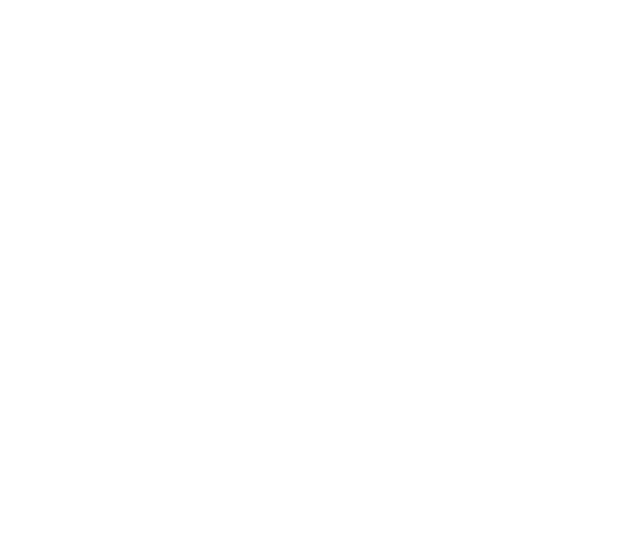
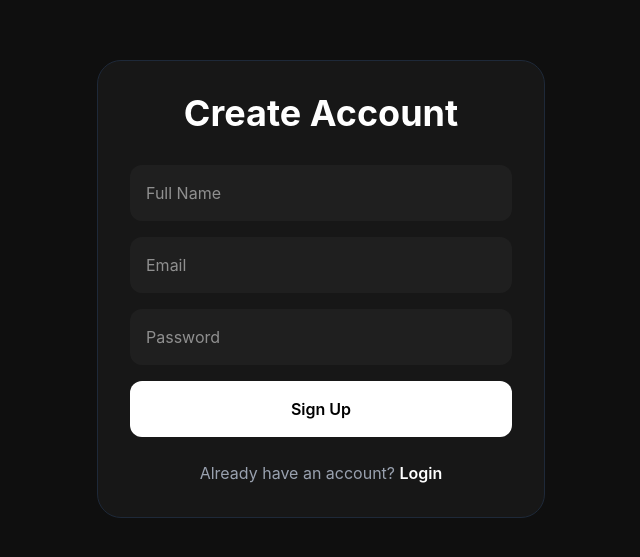
Before and after one commit to AksharaAvasthi-github/AI-Shopping-agent, a React (Vite) app: page /signup in a window 1280 px wide. Before the commit this address had no page. Shown: the part 111-668 px from the top of the page, without its empty margins (319-959 px from the left). Built offline with nearby package versions, Linux system fonts and the light colour scheme.

Commit message:
Persist chat history using local storage

```diff
--- a/src/App.jsx
+++ b/src/App.jsx
@@ -1,4 +1,4 @@
-import { useState, useRef } from "react";
+import { useState, useRef, useEffect } from "react";
 import { Routes, Route } from "react-router-dom";
 import LandingPage from "./pages/LandingPage.jsx";
 import TypingIndicator from "./components/TypingIndicator.jsx";
@@ -11,18 +11,28 @@ import SavedPage from "./pages/SavedPage.jsx";
 import HistoryPage from "./pages/HistoryPage.jsx";
 import CheckoutPage from "./pages/CheckoutPage.jsx";
 import ComparisonModal from "./components/ComparisonModal.jsx";
+import LoginPage from "./pages/LoginPage.jsx";
+import SignupPage from "./pages/SignupPage.jsx";
 
 export default function App() {
 
   const [input, setInput] = useState("");
   const [loading, setLoading] = useState(false);
 
-  const [messages, setMessages] = useState([
-    {
-      sender: "ai",
-      text: "Hi! What product are you looking for today?",
-    },
-  ]);
+  const [messages, setMessages] = useState(() => {
+
+  const savedMessages =
+    localStorage.getItem("chatMessages");
+
+  return savedMessages
+    ? JSON.parse(savedMessages)
+    : [
+        {
+          sender: "ai",
+          text: "Hi! What product are you looking for today?",
+        },
+      ];
+});
 
   const [products, setProducts] = useState([]);
   const [showComparison, setShowComparison] =
@@ -36,6 +46,14 @@ export default function App() {
   "Headphones",
   "Gaming",
 ];
+useEffect(() => {
+
+  localStorage.setItem(
+    "chatMessages",
+    JSON.stringify(messages)
+  );
+
+}, [messages]);
   const recognitionRef = useRef(null);
   const handleVoiceSearch = () => {
 
@@ -343,6 +361,15 @@ export default function App() {
     </div>
   }
 />
+<Route
+  path="/login"
+  element={<LoginPage />}
+/>
+
+<Route
+  path="/signup"
+  element={<SignupPage />}
+/>
 
   </Routes>
 );
--- a/src/components/Sidebar.jsx
+++ b/src/components/Sidebar.jsx
@@ -12,9 +12,15 @@ export default function Sidebar() {
         AI Shop
       </h1>
 
-      <button className="bg-white text-black rounded-lg py-2 px-4 mb-4">
-        + New Chat
-      </button>
+      <button
+  onClick={() => {
+    localStorage.removeItem("chatMessages");
+    window.location.reload();
+  }}
+  className="bg-white text-black rounded-lg py-2 px-4 mb-4"
+>
+  + New Chat
+</button>>
 
       <div className="flex flex-col gap-3 text-gray-300">
 
--- a/src/pages/LandingPage.jsx
+++ b/src/pages/LandingPage.jsx
@@ -12,16 +12,15 @@ export default function LandingPage() {
     AI Shop
   </h1>
 
-        <Link to="/app">
+  <Link to="/login">
 
-          <button className="bg-white text-black px-6 py-2 rounded-xl font-semibold">
-            Launch App
+    <button className="bg-white text-black px-6 py-2 rounded-xl font-semibold hover:bg-gray-200 transition">
+      Login
     </button>
 
   </Link>
 
 </nav>
-
       {/* Hero Section */}
       <div className="max-w-6xl mx-auto px-8 py-24 text-center">
 
--- /dev/null
+++ b/src/pages/LoginPage.jsx
@@ -0,0 +1,51 @@
+import { Link } from "react-router-dom";
+
+export default function LoginPage() {
+
+  return (
+    <div className="min-h-screen bg-[#0f0f0f] text-white flex items-center justify-center p-6">
+
+      <div className="w-full max-w-md bg-[#171717] border border-gray-800 rounded-3xl p-8">
+
+        <h1 className="text-4xl font-bold mb-8 text-center">
+          Welcome Back
+        </h1>
+
+        <div className="space-y-4">
+
+          <input
+            type="email"
+            placeholder="Email"
+            className="w-full bg-[#1f1f1f] rounded-xl px-4 py-4 outline-none"
+          />
+
+          <input
+            type="password"
+            placeholder="Password"
+            className="w-full bg-[#1f1f1f] rounded-xl px-4 py-4 outline-none"
+          />
+
+          <button className="w-full bg-white text-black py-4 rounded-xl font-semibold">
+            Login
+          </button>
+
+        </div>
+
+        <p className="text-gray-400 text-center mt-6">
+
+          Don’t have an account?{" "}
+
+          <Link
+            to="/signup"
+            className="text-white font-semibold"
+          >
+            Sign Up
+          </Link>
+
+        </p>
+
+      </div>
+
+    </div>
+  );
+}
--- /dev/null
+++ b/src/pages/SignupPage.jsx
@@ -0,0 +1,57 @@
+import { Link } from "react-router-dom";
+
+export default function SignupPage() {
+
+  return (
+    <div className="min-h-screen bg-[#0f0f0f] text-white flex items-center justify-center p-6">
+
+      <div className="w-full max-w-md bg-[#171717] border border-gray-800 rounded-3xl p-8">
+
+        <h1 className="text-4xl font-bold mb-8 text-center">
+          Create Account
+        </h1>
+
+        <div className="space-y-4">
+
+          <input
+            type="text"
+            placeholder="Full Name"
+            className="w-full bg-[#1f1f1f] rounded-xl px-4 py-4 outline-none"
+          />
+
+          <input
+            type="email"
+            placeholder="Email"
+            className="w-full bg-[#1f1f1f] rounded-xl px-4 py-4 outline-none"
+          />
+
+          <input
+            type="password"
+            placeholder="Password"
+            className="w-full bg-[#1f1f1f] rounded-xl px-4 py-4 outline-none"
+          />
+
+          <button className="w-full bg-white text-black py-4 rounded-xl font-semibold">
+            Sign Up
+          </button>
+
+        </div>
+
+        <p className="text-gray-400 text-center mt-6">
+
+          Already have an account?{" "}
+
+          <Link
+            to="/login"
+            className="text-white font-semibold"
+          >
+            Login
+          </Link>
+
+        </p>
+
+      </div>
+
+    </div>
+  );
+}
```
Lines whose indentation alone changed are shown as unchanged.
